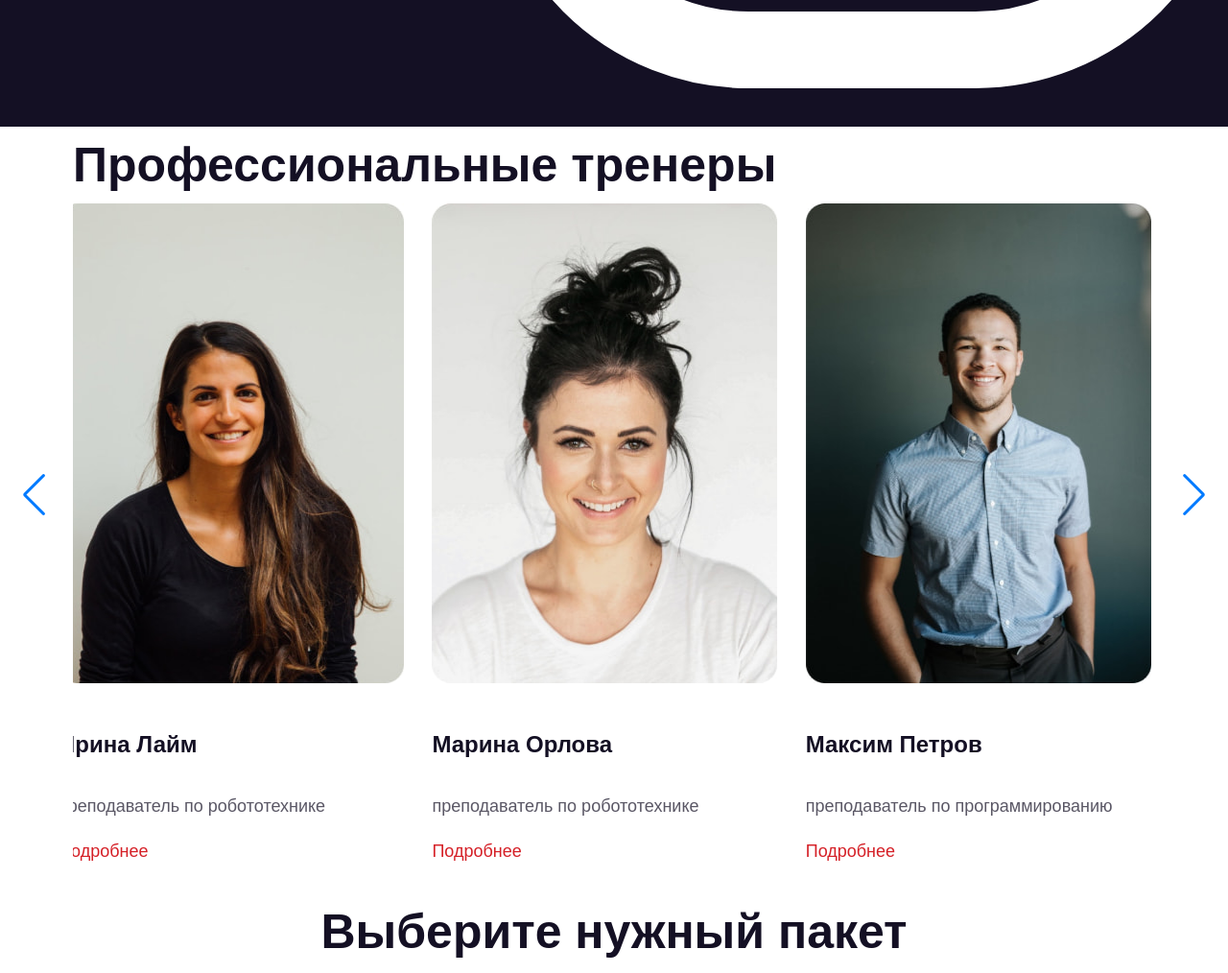
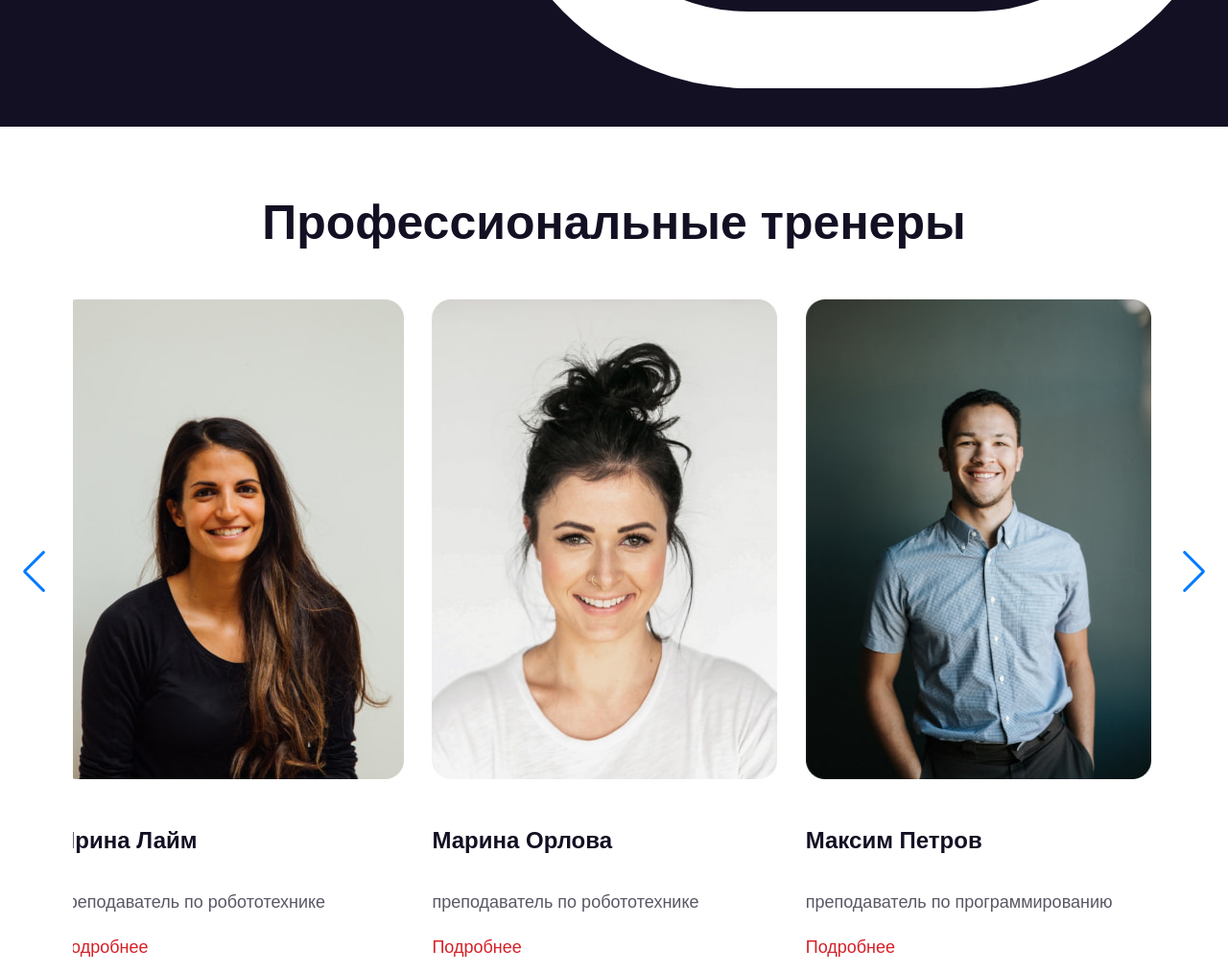
Before and after one commit to Dmitriy-Ponomarenko/moko-school, a website built with Vite: page index.html in a window 1280 px wide. Shown: the part 780-1794 px from the top of the page at 96% size. Built offline with nearby package versions, Linux system fonts and the light colour scheme.

Commit message:
minor changes

```diff
--- a/src/css/partials/teachers.css
+++ b/src/css/partials/teachers.css
@@ -1,4 +1,10 @@
 .teachers-section {
+  padding-top: 60px;
+}
+
+.teachers-title {
+  text-align: center;
+  margin-bottom: 40px;
 }
 
 .teachers-list {
```
